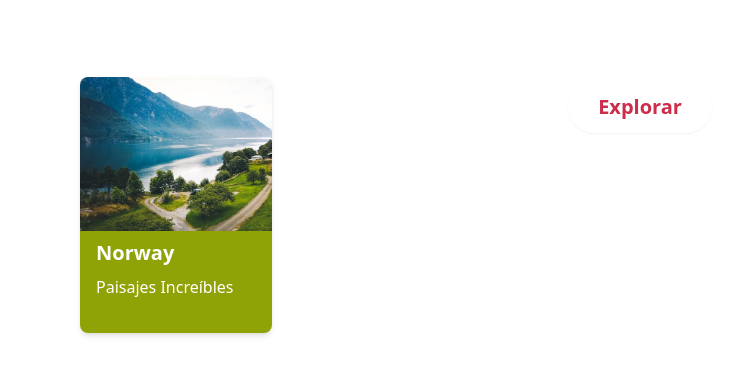
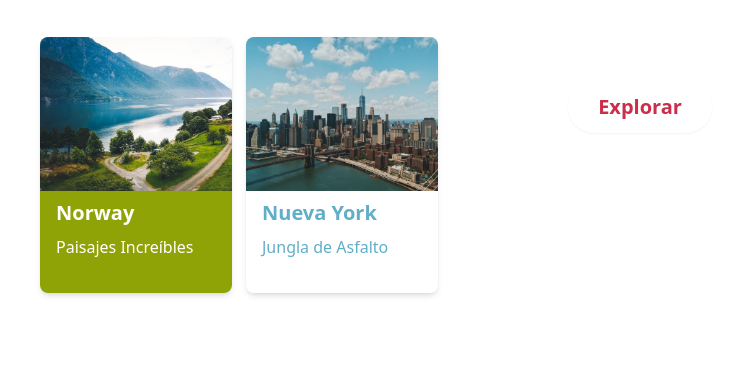
Before and after one commit to CrisMuniz/travelWebProyect, a website: page public/index.html in a window 1280 px wide. Shown: the part 303-678 px from the top of the page, without its empty margins (0-745 px from the left). Drawn offline with Linux system fonts and the light colour scheme.

Commit message:
add new card and change file src/css/tailwind.css and use extracting components

```diff
--- a/public/index.html
+++ b/public/index.html
@@ -24,12 +24,19 @@
                 </div>
             </div>
         </div>
-        <div class="p-20" id="recomendadas">
-            <div class=" w-48 h-64 shadow-md rounded-lg">
-                <div class="w-full h-3/5 rounded-t-lg bg-norway bg-cover"></div>
-                <div class="w-full h-2/5 bg-secondary rounded-b-lg">
-                    <p class="text-white text-xl font-bold px-4 py-2">Norway</p>
-                    <p class="text-white text-base px-4">Paisajes Increíbles</p>
+        <div class="p-10 flex flex-row gap-3.5 " id="recomendadas">
+            <div class="Card">
+                <div class="Card_Img bg-norway "></div>
+                <div class="Card_Desc bg-secondary ">
+                    <p class="Card_P1 text-white">Norway</p>
+                    <p class="Card_P2 text-white ">Paisajes Increíbles</p>
+                </div>
+            </div>
+            <div class="Card">
+                <div class="Card_Img bg-new_york "></div>
+                <div class="Card_Desc bg-white">
+                    <p class="Card_P1 text-terciary">Nueva York</p>
+                    <p class="Card_P2 text-terciary ">Jungla de Asfalto</p>
                 </div>
             </div>
         </div>
--- a/src/css/tailwind.css
+++ b/src/css/tailwind.css
@@ -2,3 +2,23 @@
 @tailwind base;
 @tailwind components;
 @tailwind utilities;
+
+.Card {
+    @apply w-48 h-64 shadow-md rounded-lg
+}
+
+.Card_Img {
+    @apply w-full h-3/5 rounded-t-lg bg-cover
+}
+
+.Card_Desc {
+    @apply w-full h-2/5 rounded-b-lg
+}
+
+.Card_P1 {
+    @apply text-xl font-bold px-4 py-2
+}
+
+.Card_P2 {
+    @apply text-base px-4
+}
```
Also changed, not shown: public/css/tailwind.css.
